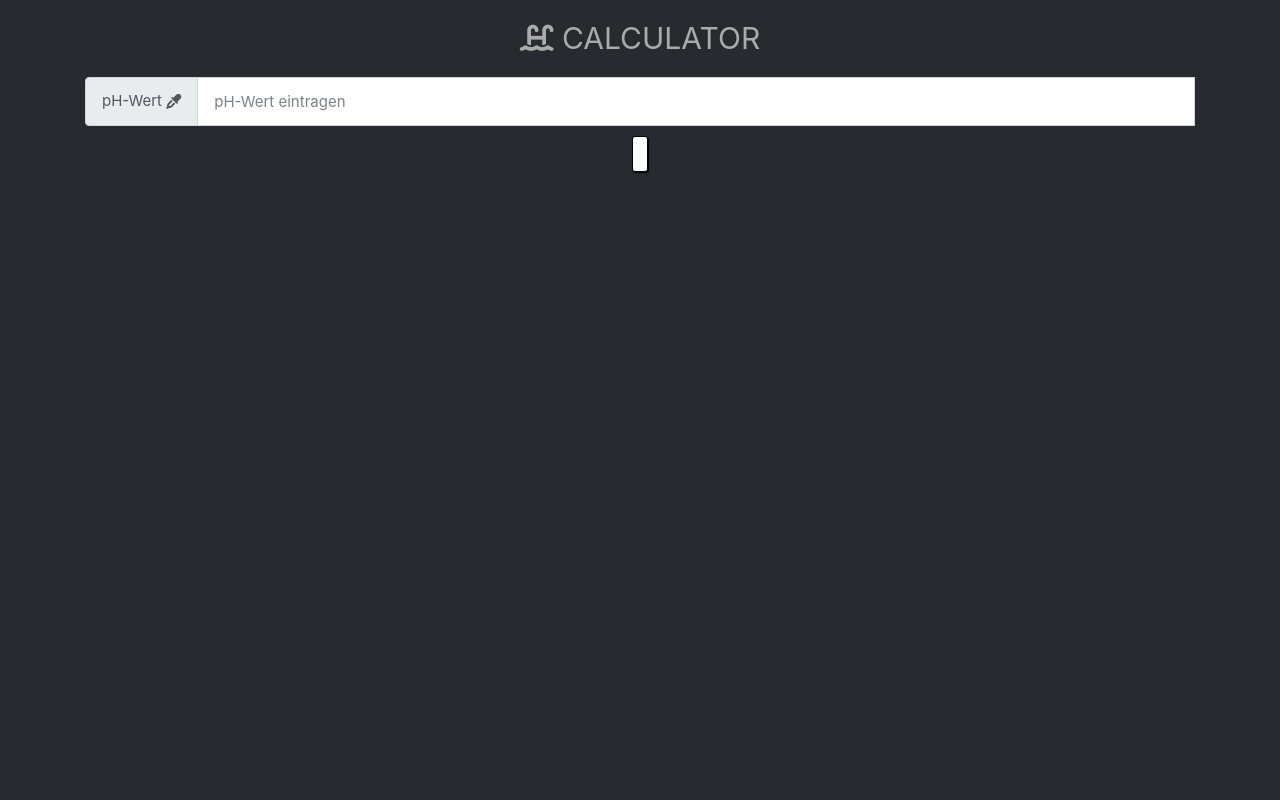
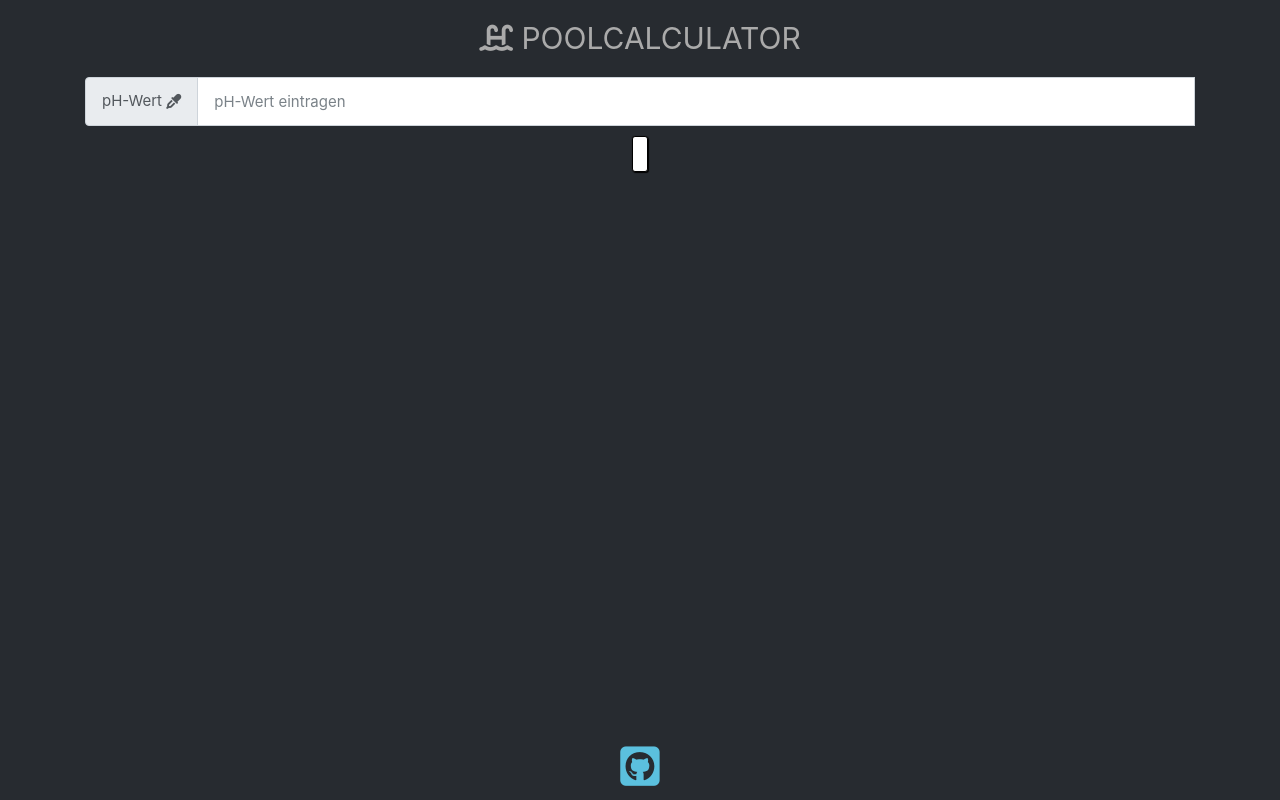
Before and after one commit to slimmyrockt/poolcalculat0r, an Angular app: page / in a window 1280 px wide. Built offline with nearby package versions, Linux system fonts and the light colour scheme.

Commit message:
Github-Link izz drin

```diff
--- a/src/app/app.component.ts
+++ b/src/app/app.component.ts
@@ -6,5 +6,5 @@ import { Component } from '@angular/core';
   styleUrls: ['./app.component.css']
 })
 export class AppComponent {
-  title = 'schmucke-pool';
+  title = 'poolcalculat0r';
 }
--- a/src/app/form/form.component.html
+++ b/src/app/form/form.component.html
@@ -4,7 +4,7 @@
     <div class="row">
       <div class="col-12 text-center">
       <span style="font-size: 2em;" class="text-nowrap">
-         <i class=" fas fa-swimming-pool"></i> CALCULATOR
+         <i class=" fas fa-swimming-pool"></i> POOLCALCULATOR
       </span>
       </div>
     </div>
@@ -108,6 +108,13 @@
     </div>
 
   </div>
+  <div class="fixed-bottom text-center">
+    <span style="font-size: 3em;">
+      <a href="https://github.com/slimmyrockt/poolcalculat0r" target="_blank">
+      <i class="fab fa-github-square text-info"></i>
+      </a>
+    </span>
+  </div>
 
 
 </main>
--- a/src/index.html
+++ b/src/index.html
@@ -2,7 +2,7 @@
 <html lang="en">
 <head>
   <meta charset="utf-8">
-  <title>SchmuckePool</title>
+  <title>Poolcalculator</title>
   <base href="/">
 
   <meta name="viewport" content="width=device-width, initial-scale=1">
```
Also changed, not shown: 1 other file (tests, documents, lock files or other folders).
